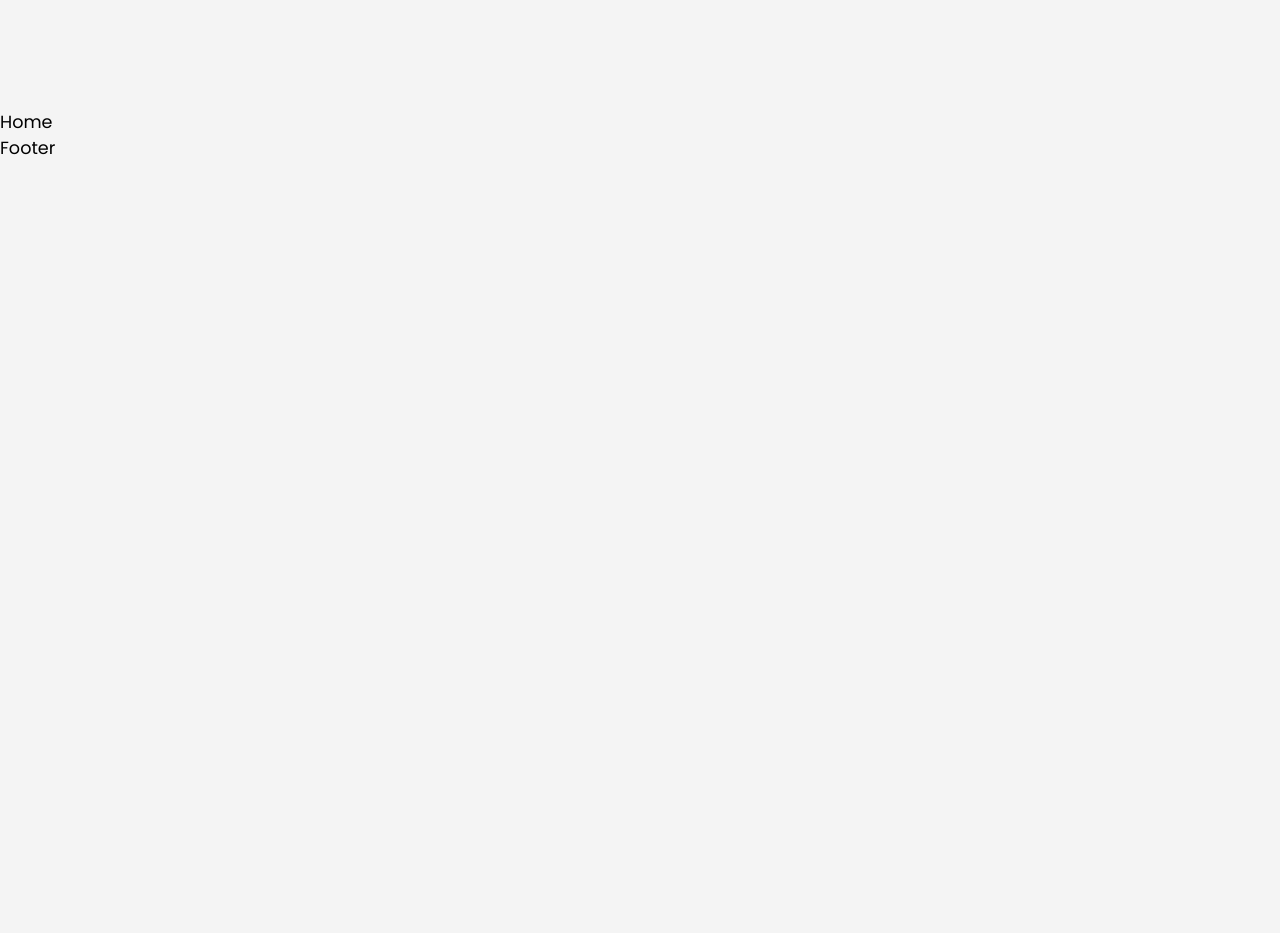
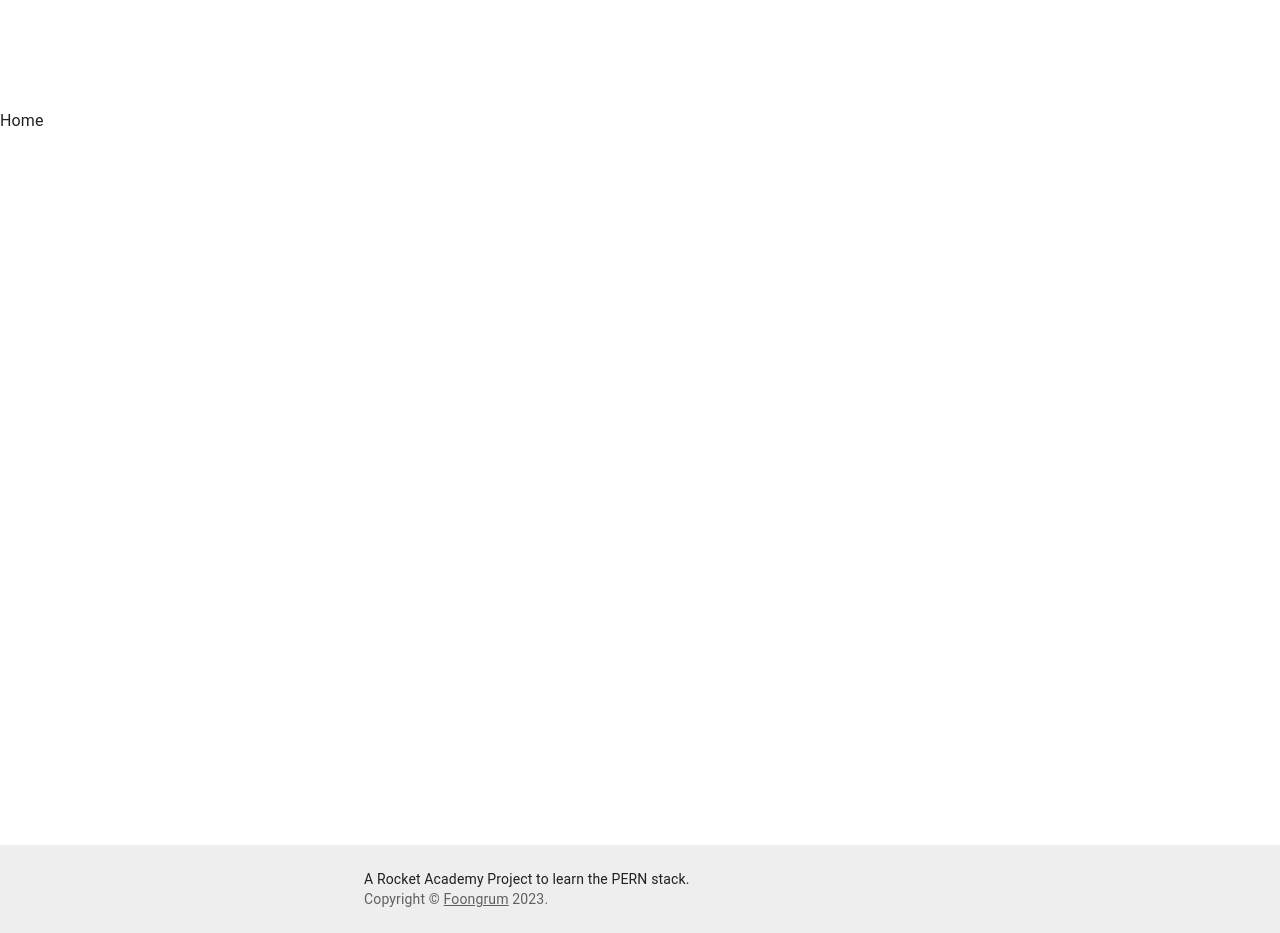
Before and after one commit to gggaryteo/project3-forum, a React (Create React App) app: page / in a window 1280 px wide. Shown: the part 63-996 px from the top of the page. Before the commit the page ends 800 px from the top, so only its background shows below. Built offline with nearby package versions, Linux system fonts and the light colour scheme.

Commit message:
added MUI and styled footer section

```diff
--- a/package.json
+++ b/package.json
@@ -3,6 +3,9 @@
   "version": "0.1.0",
   "private": true,
   "dependencies": {
+    "@emotion/react": "^11.10.5",
+    "@emotion/styled": "^11.10.5",
+    "@mui/material": "^5.11.4",
     "@testing-library/jest-dom": "^5.16.5",
     "@testing-library/react": "^13.4.0",
     "@testing-library/user-event": "^13.5.0",
--- a/src/Components/Footer.js
+++ b/src/Components/Footer.js
@@ -1,9 +1,52 @@
-function Footer() {
+import * as React from "react";
+import CssBaseline from "@mui/material/CssBaseline";
+import Box from "@mui/material/Box";
+import Typography from "@mui/material/Typography";
+import Container from "@mui/material/Container";
+import Link from "@mui/material/Link";
 
+function Copyright() {
   return (
-      <div className="container">
-        Footer
-      </div>
+    <Typography variant="body2" color="text.secondary">
+      {"Copyright © "}
+      <Link color="inherit" href="#">
+        Foongrum
+      </Link>{" "}
+      {new Date().getFullYear()}
+      {"."}
+    </Typography>
   );
 }
-export default Footer;
+
+export default function StickyFooter() {
+  return (
+    <Box
+      sx={{
+        display: "flex",
+        flexDirection: "column",
+        minHeight: "100vh",
+      }}
+    >
+      <CssBaseline />
+      <Box
+        component="footer"
+        sx={{
+          py: 3,
+          px: 2,
+          mt: "auto",
+          backgroundColor: (theme) =>
+            theme.palette.mode === "light"
+              ? theme.palette.grey[200]
+              : theme.palette.grey[800],
+        }}
+      >
+        <Container maxWidth="sm">
+          <Typography variant="body2">
+            A Rocket Academy Project to learn the PERN stack.
+          </Typography>
+          <Copyright />
+        </Container>
+      </Box>
+    </Box>
+  );
+}
--- a/src/index.css
+++ b/src/index.css
@@ -14,7 +14,6 @@ body {
   font-family: Poppins, sans-serif;
   margin: 0;
   font-size: 1.1em;
-  background: var(--bg-color);
 }
 
 ul, li, p, h1, h2, h3, h4 {
```
Also changed, not shown: 1 other file (tests, documents, lock files or other folders).
